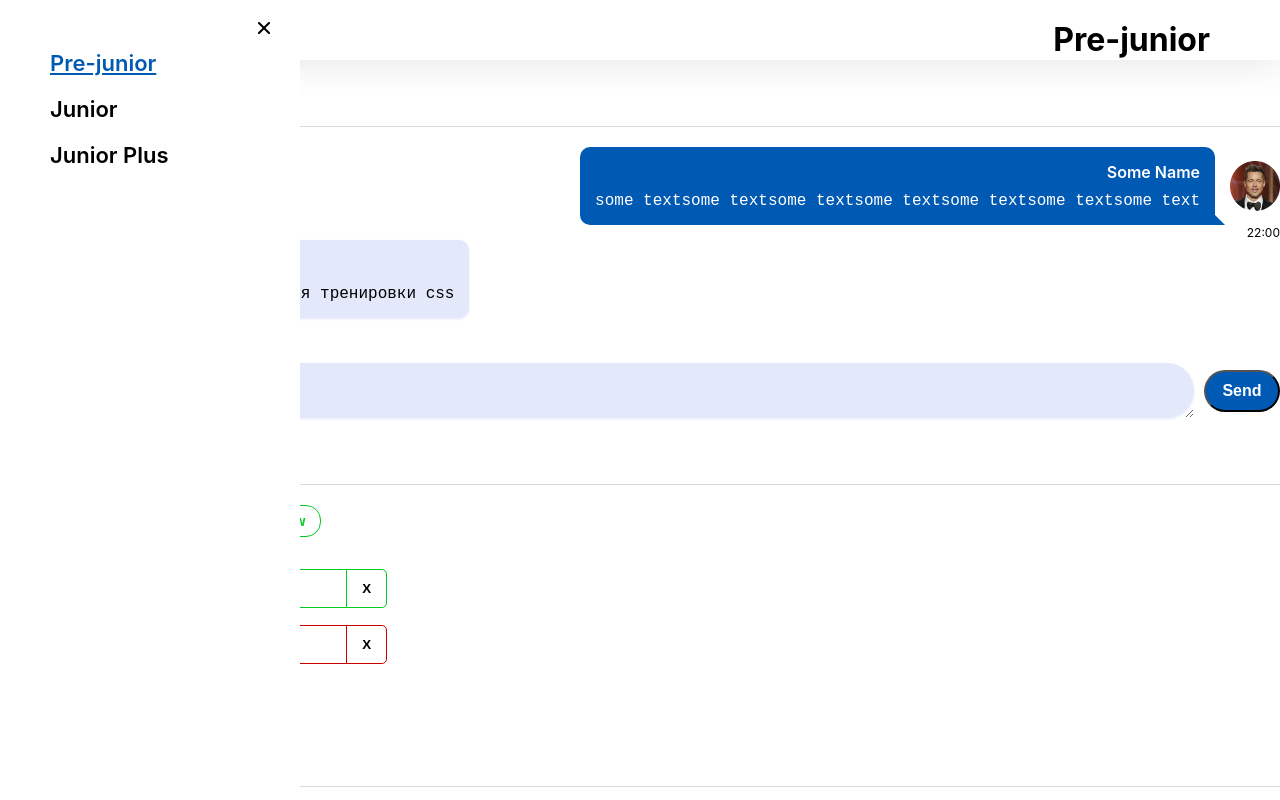
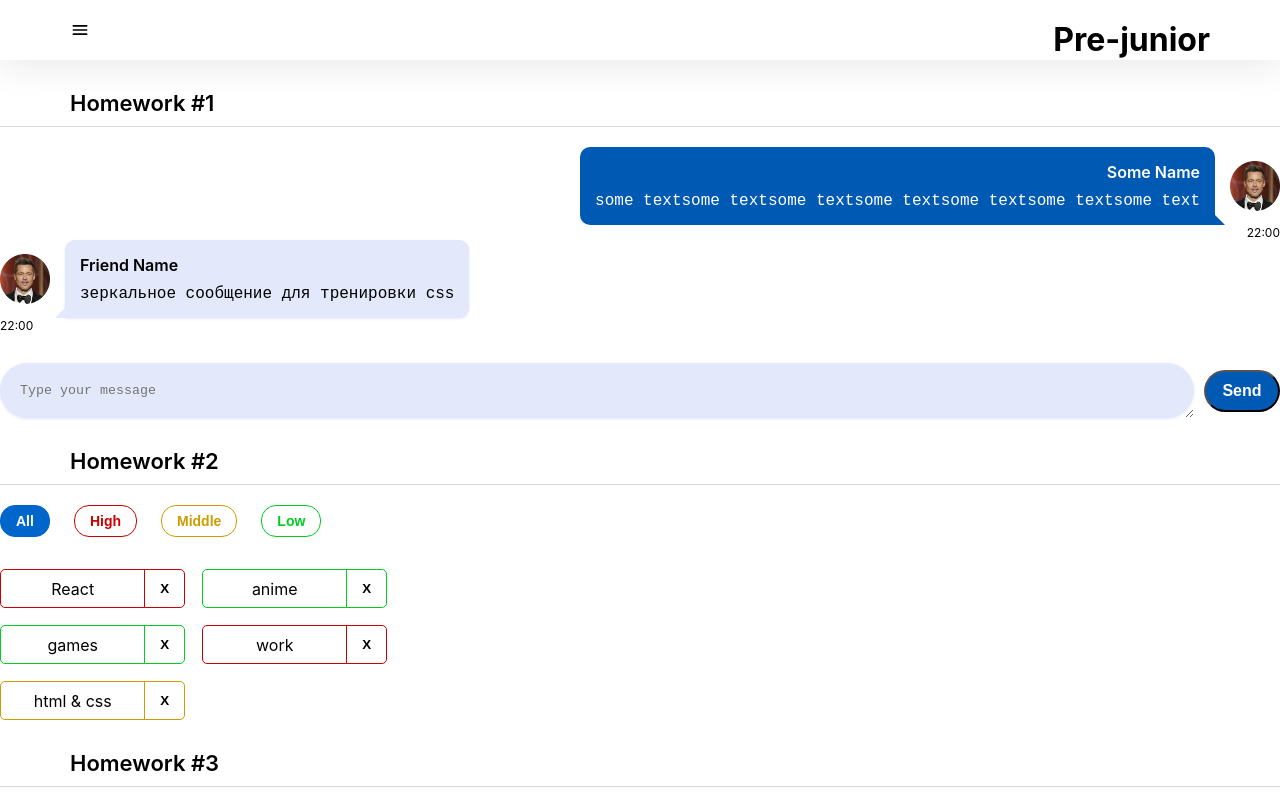
Before and after one commit to shimbato/it-incubator, a React (Create React App) app: page /#/pre-junior in a window 1280 px wide. Shown: the top 800 px of the page. Built offline with nearby package versions, Linux system fonts and the light colour scheme.

Commit message:
refactor: HW5 burger menu

```diff
--- a/src/s2-homeworks/hw05/header/Header.module.css
+++ b/src/s2-homeworks/hw05/header/Header.module.css
@@ -3,8 +3,7 @@
 }
 
 .header {
-    position: static;
-    z-index: -1;
+
     width: 100%;
     display: flex;
     justify-content: space-between;
--- a/src/s2-homeworks/hw05/layout/Layout.tsx
+++ b/src/s2-homeworks/hw05/layout/Layout.tsx
@@ -1,20 +1,27 @@
-import React, { FC, ReactNode, useEffect, useState } from 'react'
-import { Header } from '../header/Header'
-import { Sidebar } from '../sidebar/Sidebar'
+import React, { FC, ReactNode, useEffect, useState } from 'react';
+import { Header } from '../header/Header';
+import { Sidebar } from '../sidebar/Sidebar';
 
 type PropsType = {
-    children: ReactNode
-}
+  children: ReactNode;
+};
 
 export const Layout: FC<PropsType> = ({ children }) => {
-    const [open, setOpen] = useState(false)
-    const handleClose = () => setOpen(false)
-    const handleOpen = () => setOpen(true)
+  const [open, setOpen] = useState(false);
+  const handleClose = () => {
+    setOpen(false);
+    console.log('Sidebar closed'); // Debugging log
+  };
+  const handleOpen = () => {
+    setOpen(true);
+    console.log('Sidebar open'); // Debugging log
+  };
 
   useEffect(() => {
-        open && (document.body.style.overflow = 'hidden')
-        !open && (document.body.style.overflow = 'unset')
-    }, [open]) // отключает прокрутку при открытом меню
+    open && (document.body.style.overflow = 'hidden');
+    !open && (document.body.style.overflow = 'unset');
+  }, [open]); // отключает прокрутку при открытом меню
+  console.log('layout', open);
 
   return (
     <>
@@ -25,5 +32,5 @@ export const Layout: FC<PropsType> = ({ children }) => {
         {children}
       </div>
     </>
-    )
-}
+  );
+};
--- a/src/s2-homeworks/hw05/sidebar/Sidebar.module.css
+++ b/src/s2-homeworks/hw05/sidebar/Sidebar.module.css
@@ -2,7 +2,7 @@
     width: 300px;
     background-color: white;
     position: fixed;
-    z-index: 20;
+    z-index: 1000;
     height: 100%;
     transition: 0.2s ease-in;
 
@@ -12,19 +12,23 @@
 
 .sidebar.open {
     /* visibility: hidden; */
-    position: fixed;
-    transition: 0.2s ease-out;
+    /* position: fixed;
+    transition: 0.2s ease-out; */
     left: 0;
-    box-shadow: 0 10px 40px rgba(29, 33, 38, 0.13),
-        0 1px 2px rgba(29, 33, 38, 0.1);
+    /* box-shadow: 0 10px 40px rgba(29, 33, 38, 0.13),
+        0 1px 2px rgba(29, 33, 38, 0.1); */
     /* transform: rotate(45deg); */
 
 }
 
 .background {
-    background-color: red;
-    opacity: 0.6;
-    z-index: 10;
+    position: fixed;
+    top: 0;
+    left: 0;
+    right: 0;
+    bottom: 0;
+    background: rgba(0, 0, 0, 0.5); /* Semi-transparent */
+    z-index: 999;
 }
 
 .nav {
@@ -32,7 +36,8 @@
     display: flex;
     flex-direction: column;
     gap: 20px;
-    padding: 50px;
+    top: 50px;
+    left: 30px;
     font-size: 22px;
     font-weight: 600;
 }
@@ -53,11 +58,10 @@
 
 
 .close {
-    position: absolute;
-    height: 24px;
-    width: 24px;
-    right: 24px;
-    top: 16px;
+    position: fixed;
+    left: 250px;
+    top: 15px;
+
 
     background-color: transparent;
     border: none;
--- a/src/s2-homeworks/hw05/sidebar/Sidebar.tsx
+++ b/src/s2-homeworks/hw05/sidebar/Sidebar.tsx
@@ -10,15 +10,14 @@ type PropsType = {
 };
 
 export const Sidebar: FC<PropsType> = ({ open, handleClose }) => {
-  console.log('open', open);
-
   const sidebarClass = s.sidebar + (open ? ' ' + s.open : '');
 
   return (
     <>
       {/*затемнение справа от открытого меню*/}
-      {open && <div className={s.background} onClick={handleClose} />}
-
+      {open && (
+        <>
+          <div className={s.background} onClick={handleClose} />
           <aside className={sidebarClass}>
             <button className={s.close} onClick={handleClose}>
               <img src={closeIcon} alt="close sidebar" id={'hw5-menu-close'} />
@@ -43,7 +42,7 @@ export const Sidebar: FC<PropsType> = ({ open, handleClose }) => {
               </NavLink>
               <NavLink
                 id={'hw5-junior-plus-link'}
-            to={PATH.JUNIOR_PLUS}
+                to={'/junior-plus'}
                 onClick={handleClose}
                 className={({ isActive }) => (isActive ? s.active : '')} // делает студент
               >
@@ -52,5 +51,7 @@ export const Sidebar: FC<PropsType> = ({ open, handleClose }) => {
             </nav>
           </aside>
         </>
+      )}
+    </>
   );
 };
```
Lines whose indentation alone changed are shown as unchanged.
